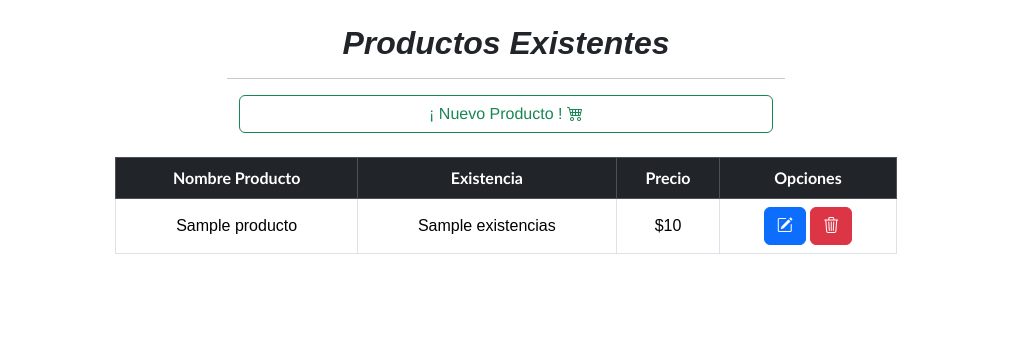
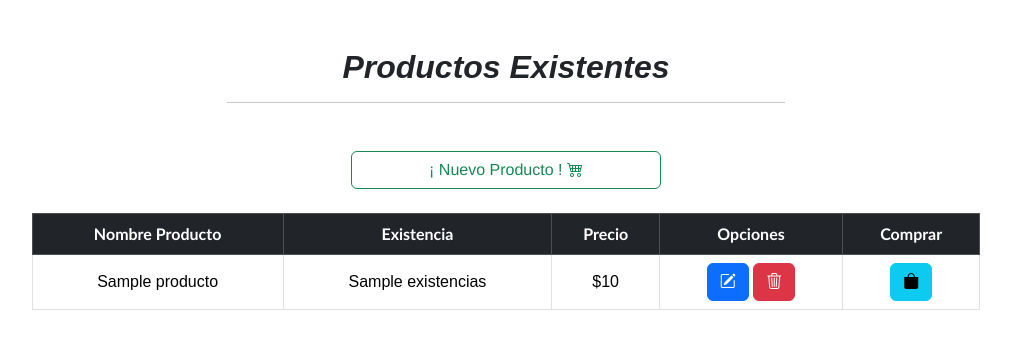
Before and after one commit to sneyker408/Tienda-Algorith-Avengers, a Django app: template producto/templates/producto/productos.html in a window 1280 px wide. Shown: the part 56-405 px from the top of the page, without its empty margins (134-1145 px from the left). Run offline with Django 3.2, Linux system fonts and the light colour scheme; the template is opened without the code that fills it: most values are stand-ins (such as "Sample title", 1, 10 or a date in 2020); some libraries are stand-ins or nearby versions.

Commit message:
Departamento de Compra HECHO

```diff
--- a/producto/static/js/alerts.js
+++ b/producto/static/js/alerts.js
@@ -1,3 +1,65 @@
+function vender(id, existencias, precio) {
+    (async () => {
+
+        const { value: cantidad } = await Swal.fire({
+            title: '¡Detalle de Compra!',
+            input: 'number',
+            text: `〖 Existencias: ${existencias} 〗 〖 Precio: $${precio} 〗`,
+            inputPlaceholder: 'Cantidad requerida',
+            confirmButtonText: 'Ingresar <i class="bi bi-hand-index-thumb"></i>',
+            showCancelButton: true,
+            cancelButtonText: 'Cancelar <i class="bi bi-x-lg"></i>'
+        })
+
+        if (cantidad == "") {
+
+        }
+        else if (cantidad > 0 && cantidad <= existencias) {
+
+            let resul = cantidad * precio
+
+            const { value: pago } = await Swal.fire({
+                title: '¡ DETALLE DE PAGO !',
+                text: `〖 Requerido: ${cantidad} 〗 〖 Cancelar: $${resul} 〗`,
+                showCancelButton: true,
+                cancelButtonText: 'Regresar <i class="bi bi-x-lg"></i>',
+                confirmButtonText: 'Pagar <i class="bi bi-cash-coin"></i>',
+                confirmButtonColor: 'green',
+                cancelButtonColor: 'red',
+                input: 'number',
+                inputPlaceholder: 'Ingresa la cantidad de efectivo'
+            })
+            if (pago < resul) {
+                Swal.fire({
+                    icon: 'error',
+                    iconColor: 'red',
+                    title: '¡Error de Compra!',
+                    text: '- La cantidad de dinero es menor a la solicitada -',
+                    showConfirmButton: false,
+                    timer: 3200
+                })
+            }
+            else if (pago == resul) {
+
+                window.location.href = "/producto/" + id +"/"+ cantidad
+            }
+            else if (pago > resul) {
+                let devolucion = pago - resul
+                window.location.href = "/producto/" + id +"/"+ cantidad
+            }
+        }
+        else if (cantidad <= 0 || cantidad > existencias) {
+            Swal.fire({
+                icon: 'warning',
+                iconColor: '#FF3200',
+                title: '¡Cantidad Incorrecta!',
+                text: '- Cantidad menor o mayor a la existente -',
+                showConfirmButton: false,
+                timer: 3000
+            })
+        }
+    })()
+}
 function validar() {
 
     (async () => {
@@ -5,8 +67,8 @@ function validar() {
             title: '¡Departamento Restringido!',
             input: 'password',
             inputLabel: '- Validar Permisos -',
-            confirmButtonText:'Verificar <i class="bi bi-person-lock"></i>',
-            confirmButtonColor:'#328880',
+            confirmButtonText: 'Verificar <i class="bi bi-person-lock"></i>',
+            confirmButtonColor: '#328880',
             inputPlaceholder: 'Ingrese su contraseña',
             inputAttributes: {
                 maxlength: 10,
@@ -21,7 +83,7 @@ function validar() {
         else {
             Swal.fire({
                 icon: 'error',
-                iconColor:'red',
+                iconColor: 'red',
                 title: 'Error de Autenticación',
                 text: '- Contraseña Incorrecta -',
                 showConfirmButton: false,
@@ -35,7 +97,7 @@ function eliminarProducto(id) {
         title: '¿Deseas Eliminar El Producto?',
         text: "¡No podras revertir esta acción!",
         icon: 'warning',
-        iconColor:'#E7590D90',
+        iconColor: '#FF3200',
         showCancelButton: true,
         confirmButtonColor: '#3085d6',
         cancelButtonColor: '#d33',
@@ -55,7 +117,7 @@ function eliminarReporte(id) {
         title: '¿Deseas Eliminar El Mensaje?',
         text: "¡No podras revertir esta acción!",
         icon: 'warning',
-        iconColor:'#E7590D90',
+        iconColor: '#FF3200',
         showCancelButton: true,
         confirmButtonColor: '#3085d6',
         cancelButtonColor: '#d33',
@@ -69,3 +131,30 @@ function eliminarReporte(id) {
         }
     })
 }
+
+
+if (cantidad <= existencias && cantidad > 0) {
+
+    let resul = cantidad * precio
+
+    Swal.fire({
+        title: '¡ DETALLE DE PAGO !',
+        text: `
+        Requerido: ${cantidad}
+        Pagar: $${resul}`,
+        showCancelButton: true,
+        cancelButtonText: 'Cancelar <i class="bi bi-x-lg"></i>',
+        confirmButtonText: 'Pagar <i class="bi bi-cash-coin"></i>',
+        confirmButtonColor: 'green',
+        cancelButtonColor: 'red',
+    })
+} else {
+    Swal.fire({
+        icon: 'warning',
+        iconColor: '#FF3200',
+        title: '¡Cantidad Incorrecta!',
+        text: '- Cantidad menor o mayor a la existente -',
+        showConfirmButton: false,
+        timer: 3000
+    })
+}
--- a/producto/templates/producto/Reportes.html
+++ b/producto/templates/producto/Reportes.html
@@ -10,8 +10,8 @@
       <h2><b>Mensajería</b></h2>
       <hr style="width: 50%;" class="mx-auto d-block">
       <center>
-        <table class="table table-bordered table-hover" style="width: 70%;">
-          <thead class="table-dark">
+        <table class="table table-bordered table-hover" style="width: 85%;">
+          <thead class="table-dark"><br>
             <tr
               style="text-align: center; font-family:'Gill Sans', 'Gill Sans MT', Calibri, 'Trebuchet MS', sans-serif">
               <th scope="col">Usuario</th>
--- a/producto/templates/producto/editar.html
+++ b/producto/templates/producto/editar.html
@@ -11,6 +11,7 @@
                 <div class="card" style="width: 50%;">
                     <div class="card-header">
                         <h4 class="card-title">Editar producto</h4>
+                        <hr>
                         <div class="card-body">
                             {% include 'producto/form.html' %}
                         </div>
--- a/producto/templates/producto/form.html
+++ b/producto/templates/producto/form.html
@@ -1,7 +1,6 @@
 <form enctype="multipart/form-data" method="post">
     {% csrf_token %}
     {% for campo in formulario %}
-    {% load static %}
     <div class="mb-3">
 
         <div class="form-floating mb-4">
--- a/producto/templates/producto/productos.html
+++ b/producto/templates/producto/productos.html
@@ -6,15 +6,18 @@
   <div class="row">
     <div class="col-lg-12 text-center">
       <br>
+      <br>
       <h2><b><i>Productos Existentes</i></b></h2>
       <hr style="width: 50%;" class="mx-auto d-block">
-      <div class="container d-grid gap-2" style="width: 50%;">
-        <a class="btn btn-outline-success" style="font-family: 'Franklin Gothic Medium', 'Arial Narrow', Arial, sans-serif;" type="button" href="{% url 'crear_producto' %}">
+      <div class="container d-grid gap-2" style="width: 30%;"><br>
+        <a class="btn btn-outline-success"
+          style="font-family: 'Franklin Gothic Medium', 'Arial Narrow', Arial, sans-serif;" type="button"
+          href="{% url 'crear_producto' %}">
           ¡ Nuevo Producto ! <i class="bi bi-cart4"></i></a>
       </div>
-      <br>
       <center>
-        <table class="table table-bordered table-hover" style="width: 70%;">
+        <br>
+        <table class="table table-bordered table-hover" style="width: 85%;">
           <thead class="table-dark">
             <tr
               style="text-align: center; font-family:'Gill Sans', 'Gill Sans MT', Calibri, 'Trebuchet MS', sans-serif">
@@ -22,6 +25,7 @@
               <th scope="col">Existencia</th>
               <th scope="col">Precio</th>
               <th scope="col">Opciones</th>
+              <th scope="col">Comprar</th>
             </tr>
           </thead>
           <tbody>
@@ -33,19 +37,20 @@
               <td>${{ producto.precio }}</td>
               <td>
 
-                <a href="{% url 'editar_producto' producto.id %}" class="btn btn-primary"><i
-                    class="bi bi-pencil-square"></i></a>
+                <a href="{% url 'editar_producto' producto.id %}" class="btn btn-primary">
+                  <i class="bi bi-pencil-square"></i></a>
 
-                <a onclick="eliminarProducto({{producto.id}})" class="btn btn-danger"><i class="bi bi-trash3"></i></a>
-
+                <a onclick="eliminarProducto({{producto.id}})" class="btn btn-danger">
+                  <i class="bi bi-trash3"></i></a>
+              </td>
+              <td>
+                <a onclick="vender({{producto.id}},{{producto.existencias}},{{producto.precio}})" class="btn btn-info">
+                  <i class="bi bi-bag-fill"></i></a>
               </td>
             </tr>
-
             {% endfor %}
-
           </tbody>
         </table>
-
       </center>
       </hr>
     </div>
--- a/producto/urls.py
+++ b/producto/urls.py
@@ -11,6 +11,7 @@ urlpatterns = [
     path('producto/AcercaDe',views.AcercaDe,name="Acerca_De_Nosotros"),
     path('producto/Contactanos',views.crearContacto,name="Contactanos"),
     path('producto/Reportes',views.listarMensajes,name="Reportes"),
-    path('producto/Reportes/<int:id>',views.eliminarMensaje,name="eliminarMensaje")
+    path('producto/Reportes/<int:id>',views.eliminarMensaje,name="eliminarMensaje"),
+    path('producto/<int:id>/<int:cantidad>',views.cantidad_comprada,name="cantidad_comprada"),
 
 ]
```
Also changed, not shown: producto/views.py (+13 -2 lines).
